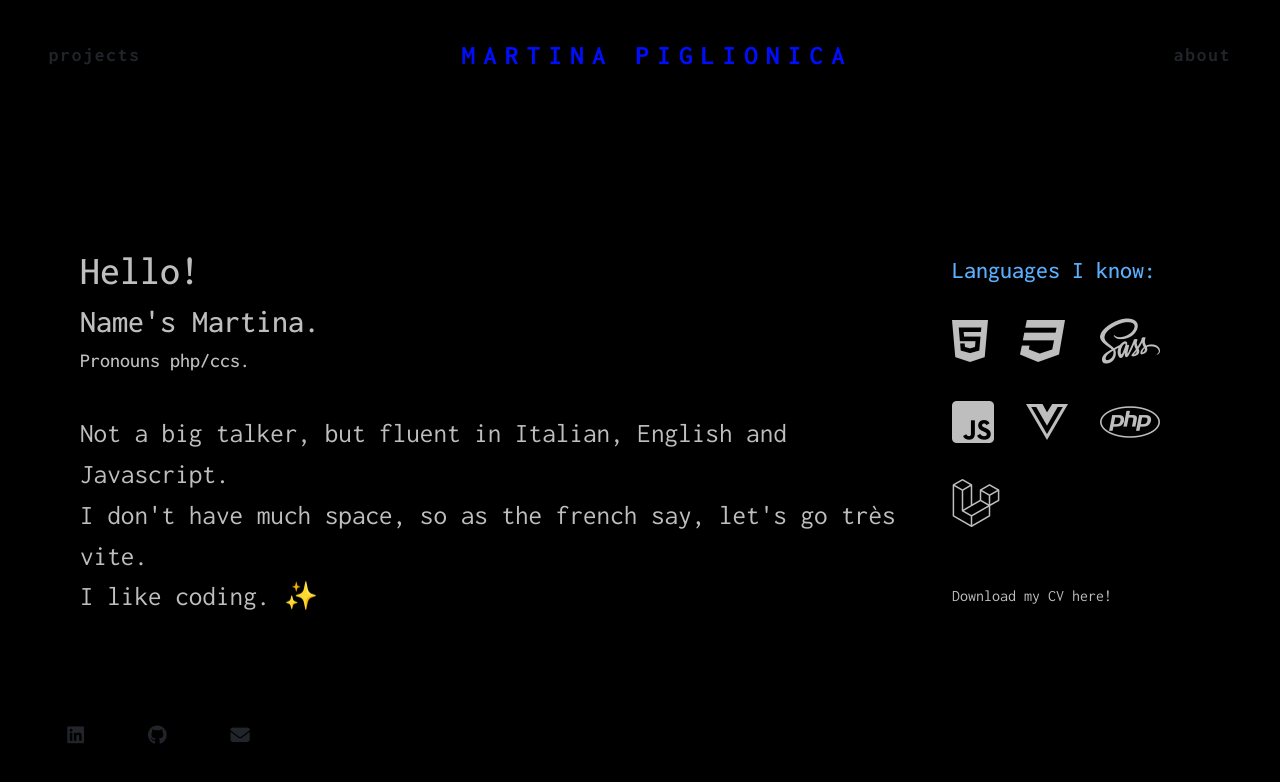
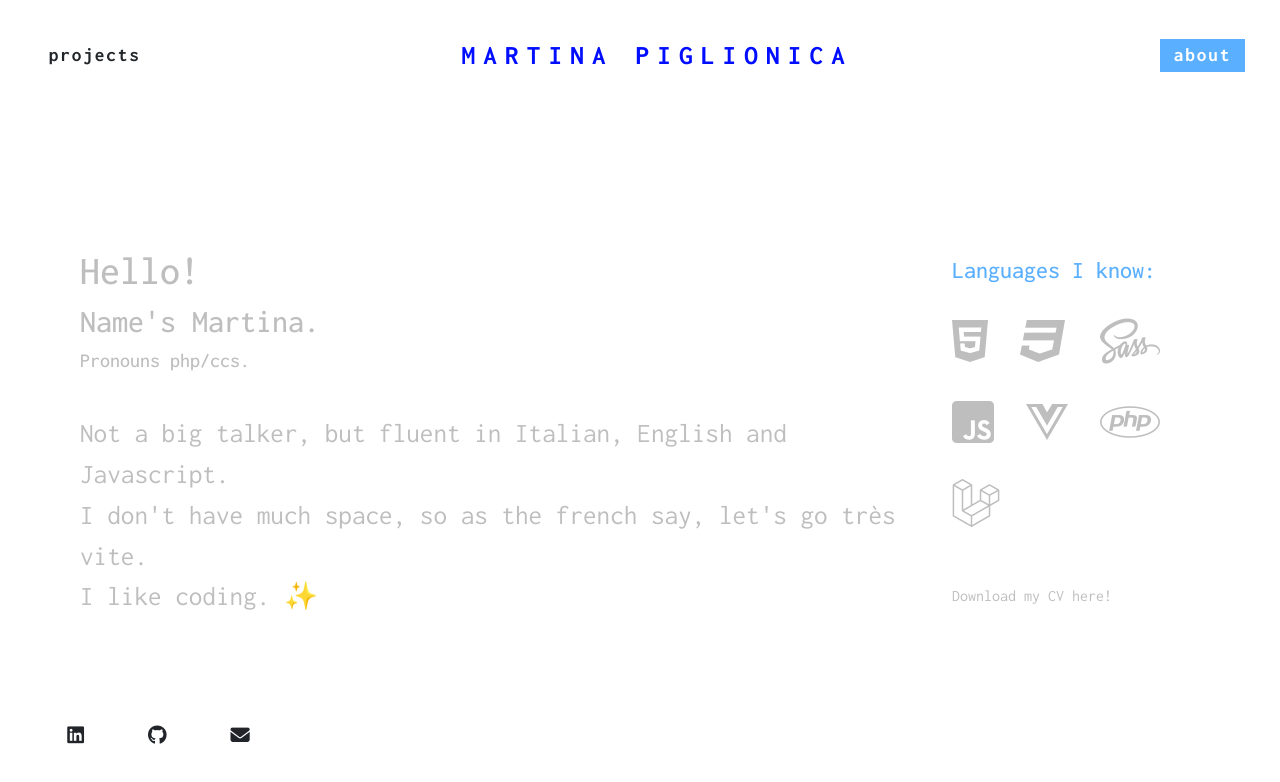
Before and after one commit to martinapiglio/vite-boolfolio, a Vue app: page /about in a window 1280 px wide. Shown: the top 782 px of the page. Built offline with nearby package versions, Linux system fonts and the light colour scheme.

Commit message:
style: bg color tries

```diff
--- a/src/App.vue
+++ b/src/App.vue
@@ -10,6 +10,16 @@ export default {
   components: {
     AppHeader,
     AppFooter
+  },
+  methods: {
+    addBgColor() {
+      let container = document.getElementById('main-container');
+      container.classList.add('black');
+    },
+    removeBgColor() {
+      let container = document.getElementById('main-container');
+      container.classList.remove('black');
+    }
   }
 }
 </script>
@@ -18,7 +28,7 @@ export default {
 
   <div id="main-container">
 
-    <AppHeader></AppHeader>
+    <AppHeader @changeColor="addBgColor()" @removeColor="removeBgColor()"></AppHeader>
     <router-view></router-view>
     <AppFooter></AppFooter>
 
@@ -31,6 +41,11 @@ export default {
   #main-container {
     width: 100vw;
     height: 100vh;
+    transition: background-color .7s;
   }
 
+  .black {
+      background-color: black;
+    }
+
 </style>
--- a/src/components/AppHeader.vue
+++ b/src/components/AppHeader.vue
@@ -6,9 +6,9 @@
 
     <header>
         <nav>
-            <router-link :to="{name: 'projects-index'}" class="nav-links">projects</router-link>
-            <router-link :to="{name: 'home'}" class="nav-links" id="name">MARTINA PIGLIONICA</router-link>
-            <router-link :to="{name: 'about'}" class="nav-links">about</router-link>
+            <router-link :to="{name: 'projects-index'}" class="nav-links" @click="$emit('changeColor')">projects</router-link>
+            <router-link :to="{name: 'home'}" class="nav-links" id="name" @click="$emit('removeColor')">MARTINA PIGLIONICA</router-link>
+            <router-link :to="{name: 'about'}" class="nav-links" @click="$emit('changeColor')">about</router-link>
         </nav>
     </header>
 
@@ -48,6 +48,11 @@
                     background-position: left;
                 }
             }
+
+            .router-link-active:not(#name) {
+                background-color: $maya;
+                color: white;
+            }
         }
 
     }
--- a/src/pages/AppAbout.vue
+++ b/src/pages/AppAbout.vue
@@ -152,11 +152,6 @@
         }
     }
 
-    background-color:rgba(0,0,0);
-  -webkit-transition: background-color .3s linear;
-    -ms-transition: background-color .3s linear;
-    transition: background-color .3s linear;
-  will-change: background-color;
 }
 
 
```
